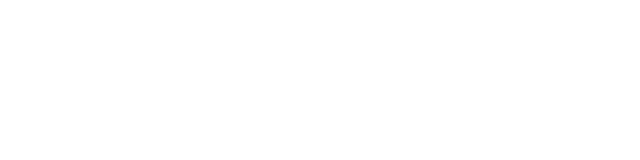
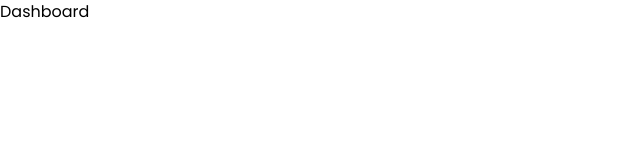
Before and after one commit to OthmanGh/UNITEYPULSE, a React (Vite) app in the folder frontend/: page /dashboard in a window 1280 px wide. Before the commit this address had no page. Shown: the top 160 px of the page, without its empty margins (0-640 px from the left). Built offline with nearby package versions, Linux system fonts and the light colour scheme.

Commit message:
Add DashBoard Route

```diff
--- a/frontend/src/App.tsx
+++ b/frontend/src/App.tsx
@@ -1,5 +1,5 @@
 import { BrowserRouter as Router, Routes, Route } from 'react-router-dom';
-import { Auth, Home } from './utils';
+import { Auth, Home, Dashboard } from './utils';
 
 function App() {
   return (
@@ -7,6 +7,7 @@ function App() {
       <Routes>
         <Route path="/" element={<Home />} />
         <Route path="/auth" element={<Auth />} />
+        <Route path="/dashboard" element={<Dashboard />} />
       </Routes>
     </Router>
   );
--- a/frontend/src/constants/icons.ts
+++ b/frontend/src/constants/icons.ts
@@ -6,6 +6,7 @@ import { HiOutlineArrowSmLeft } from 'react-icons/hi';
 import { FaArrowCircleUp } from 'react-icons/fa';
 import { FcGoogle } from 'react-icons/fc';
 import { IoReturnUpBack } from 'react-icons/io5';
+import { FiSettings } from 'react-icons/fi';
 
 export const Menu = CgMenuRight;
 export const Close = IoCloseSharp;
@@ -15,3 +16,4 @@ export const RightArrow = HiOutlineArrowSmRight;
 export const ArrowScrollTop = FaArrowCircleUp;
 export const GoogleIcon = FcGoogle;
 export const BackArrow = IoReturnUpBack;
+export const settingsIcon = FiSettings;
--- a/frontend/src/index.css
+++ b/frontend/src/index.css
@@ -1,3 +1,5 @@
+@import url('https://fonts.googleapis.com/css2?family=Montserrat:ital,wght@0,100..900;1,100..900&family=Poppins:ital,wght@0,100;0,200;0,300;0,400;0,500;0,600;0,700;0,800;0,900;1,100;1,200;1,300;1,400;1,500;1,600;1,700;1,800;1,900&display=swap');
+
 @tailwind base;
 @tailwind components;
 @tailwind utilities;
@@ -15,6 +17,7 @@
 body {
   line-height: 1.5;
   -webkit-font-smoothing: antialiased;
+  font-family: 'Poppins', sans-serif;
 }
 
 img,
@@ -49,6 +52,7 @@ h3,
 h4,
 h5,
 h6 {
+  font-family: 'Montserrat', sans-serif;
 }
 
 ul {
--- /dev/null
+++ b/frontend/src/pages/Dashboard/index.tsx
@@ -0,0 +1,7 @@
+import React from 'react';
+
+const Dashboard = () => {
+  return <div>Dashboard</div>;
+};
+
+export default Dashboard;
--- a/frontend/src/utils/index.tsx
+++ b/frontend/src/utils/index.tsx
@@ -1,7 +1,6 @@
 import Home from '../pages/Home';
+import Auth from '../pages/Authentication/Auth';
+import Input from '../components/Input';
+import Dashboard from '../pages/Dashboard';
 
-import Auth from '../pages/Authentication/Auth';
-
-import Input from '../components/Input';
-
-export { Auth, Home, Input };
+export { Auth, Home, Input, Dashboard };
```
Also changed, not shown: 1 other file (tests, documents, lock files or other folders).
